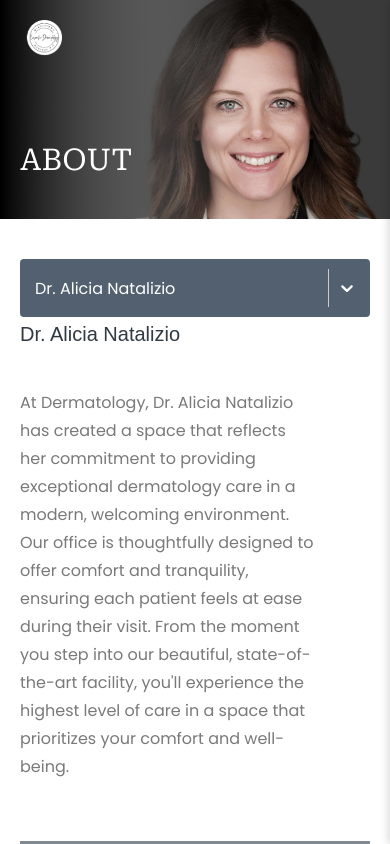
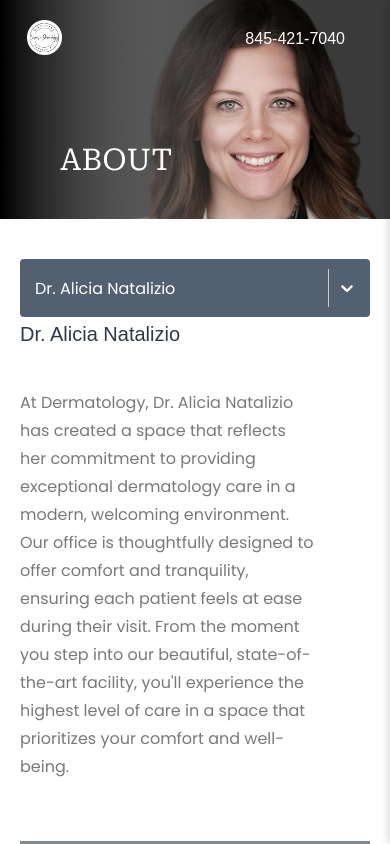
Before and after one commit to Verita-Software/dermatology, a React (Create React App) app: page /about in a window 390 px wide. Shown: the top 844 px of the page. Built offline with nearby package versions, Linux system fonts and the light colour scheme; some icons are missing; a web font is replaced by a local one.

Commit message:
changes in home page

```diff
--- a/src/components/common/Header/Header.css
+++ b/src/components/common/Header/Header.css
@@ -16,6 +16,7 @@
 .logo {
     position: absolute;
     top: 55px;
+
     margin-left: 3vw;
     display: flex;
     align-items: center;
@@ -40,9 +41,11 @@
     color: #000;
     cursor: pointer;
 }
-
-.contact.white {
+.contact.white{
     color: white;
+}
+.menu-icon.white button img{
+    filter: brightness(0) invert(1);
 }
 
 .menu-icon {
@@ -52,8 +55,7 @@
     font-size: 24px;
     margin-left: 20px;
 }
-
-.menu-icon button img {
+.menu-icon button img{
     transform: translateY(5px);
     height: 41px;
     width: 32px;
@@ -62,12 +64,11 @@
     margin: 0;
     padding: 0;
 }
-
-.hamburger-icon {
+.hamburger{
     color: #000;
 }
 
-/* RESPONSIVE BREAKPOINTS */
+
 @media (max-width: 992px) {
     .logo {
       top: 40px;
@@ -94,12 +95,9 @@
   }
 
   @media (max-width: 768px) {
-  .contact {
-    display: none;}
-  .hamburger-icon {
+    .hamburger-icon{
       font-size: 15px !important;
     }
-
     .logo {
       top: 30px;
       left: 20px;
@@ -118,6 +116,8 @@
     .contact {
       font-size: 13px;
     }
+
+
   }
 
   @media (max-width: 480px) {
@@ -126,18 +126,25 @@
       left: 15px;
     }
 
+
     .logo img {
       width: 35px;
       height: 35px;
     }
 
     .header-right {
+      /* top: 20px; */
       right: 15px;
+      /* top: 10px; */
       margin-bottom: 5px;
+
+      /* flex-direction: column; */
+      /* align-items: flex-end; */
       display: flex;
       justify-content: center;
       align-items: center;
     }
+
 
     .contact {
       font-size: 16px;
@@ -146,6 +153,6 @@
 
     .menu-icon {
       font-size: 18px;
-    margin-left: 0;
+      margin-left: 0;
   }
   }
--- a/src/components/common/Hero/Hero.css
+++ b/src/components/common/Hero/Hero.css
@@ -1,39 +1,20 @@
+
 .hero {
   position: relative;
   width: 100%;
   height: 550px;
   overflow: hidden;
 }
-/* .hero-overlay {
-  position: absolute;
-  top: 0;
-  left: 0;
-  width: 100%;
-  height: 100%;
-  background: rgba(20, 20, 20, 0.4);
-
-  z-index: 1;
-} */
 
 .hero-image,
 .hero-video {
   width: 100%;
   height: 100%;
   object-fit: cover;
-  /* object-fit: fill; */
-  /* object-fit: contain; */
-  position: center;
+  object-position: center;
 }
 
 .hero-text {
-  position: absolute;
-  top: 50%;
-  left: 80px;
-  transform: translateY(-50%);
-  color: white;
-  display: flex;
-  flex-direction: column;
-  align-items: flex-start;
   position: absolute;
   top: 50%;
   left: 80px;
@@ -50,8 +31,7 @@
   font-weight: 400;
   font-size: 96px;
   margin-top: 150px;
-  /* padding: 0px 100px; */
-  margin-left: 0px;
+  /* margin-left: 0px; */
 }
 
 .book-now {
@@ -88,7 +68,37 @@
   animation-delay: 0.5s;
 }
 
+/* Responsive Media Queries */
+@media (max-width: 2050px) {
+  .hero-text {
+    margin-left: 396px;
+  }}
+@media (max-width: 1822px) {
+  .hero-text {
+    margin-left: 228px;
+  }}
+
+@media (max-width: 1707px) {
+  .hero-text {
+    margin-left: 270px ;
+  }}
+  @media (max-width: 1561px) {
+    .hero-text {
+      margin-left: 112px;
+    }}
+  @media (max-width: 1366px) {
+    .hero-text {
+      margin-left: 50px;
+    }}
+  @media (max-width: 1242px) {
+    .hero-text {
+      margin-left: 0px;
+    }}
 @media (max-width: 1200px) {
+  .hero-text {
+    margin-left: 60px;
+  }
+
   .hero-text h1 {
     font-size: 72px;
     margin-top: 187px;
@@ -99,26 +109,20 @@
     height: 65px;
     font-size: 22px;
   }
-
-  .hero-text {
-    left: 60px !important;
-  }
 }
 
 @media (max-width: 992px) {
-  .hero{
-    height:auto ;
-    aspect-ratio: 16/9;
+  .hero {
+    height: auto;
+    aspect-ratio: 16 / 9;
   }
-  .hero-image,.hero-video{
-    width: 100%;
-    height: 100%;
-    object-fit: cover;
-    object-position: center;
+
+  .hero-text {
+    margin-left: 40px;
   }
+
   .hero-text h1 {
     font-size: 56px;
-    margin-left: 0px;
   }
 
   .book-now {
@@ -126,27 +130,20 @@
     height: 60px;
     font-size: 20px;
   }
-
-  .hero-text {
-    left: 40px;
-  }
 }
 
 @media (max-width: 768px) {
-  .hero{
-    height:auto ;
-    aspect-ratio: 16/9;
+  .hero {
+    height: auto;
+    aspect-ratio: 16 / 9;
   }
-  .hero-image,.hero-video{
-    width: 100%;
-    height: 100%;
-    object-fit: cover;
-    object-position: center;
+
+  .hero-text {
+    left: 35px;
   }
 
   .hero-text h1 {
     font-size: 42px;
-    margin-left: 0px;
   }
 
   .book-now {
@@ -154,15 +151,15 @@
     height: 27px;
     font-size: 12px;
     margin-bottom: 40px;
-
-  }
-
-  .hero-text {
-    left: 35px !important;
   }
 }
 
 @media (max-width: 480px) {
+  .hero-text {
+    left: 20px;
+    align-items: flex-start;
+  }
+
   .hero-text h1 {
     font-size: 30px;
     line-height: 1.2;
@@ -173,11 +170,6 @@
     width: 84px;
     height: 27px;
     font-size: 12px;
-    margin-bottom: 40px;
-  }
-
-  .hero-text {
-    left: 20px !important;
-    align-items: flex-start;
-  }
+    margin-bottom: 40px;
 }
+}
--- a/src/components/common/Hero/Hero.jsx
+++ b/src/components/common/Hero/Hero.jsx
@@ -1,37 +1,7 @@
-import React, { useEffect, useState } from "react";
+import React from "react";
 import './Hero.css';
 
 const Hero = ({ image, videoSrc, heading, showButton, posterImage }) => {
-  const [zoomLevel, setZoomLevel] = useState(100);
-
-  useEffect(() => {
-    const handleZoom = () => {
-      const zoom = Math.round(window.devicePixelRatio * 100);
-      setZoomLevel(zoom);
-    };
-
-    window.addEventListener("resize", handleZoom);
-    handleZoom();
-
-    return () => {
-      window.removeEventListener("resize", handleZoom);
-    };
-  }, []);
-
-  // Calculate dynamic style
-  let heroStyle = {};
-  if (zoomLevel <= 80) {
-    heroStyle = { top: '50%', left: '250px', transform: 'translateY(-50%)' };
-  } else if (zoomLevel <= 90) {
-    heroStyle = { top: '50%', left: '170px', transform: 'translateY(-50%)' };
-  }else if (zoomLevel <= 100) {
-    heroStyle = { top: '50%', left: '120px', transform: 'translateY(-50%)' };
-  } else if (zoomLevel <= 110) {
-    heroStyle = { top: '50%', left: '55px', transform: 'translateY(-50%)' };
-  } else {
-    heroStyle = { top: '50%', left: '80px', transform: 'translateY(-50%)' };
-  }
-
   return (
     <div className="hero">
       {videoSrc ? (
@@ -50,7 +20,8 @@ const Hero = ({ image, videoSrc, heading, showButton, posterImage }) => {
       ) : (
         <img src={image} alt="" className="hero-image" />
       )}
-      <div className="hero-text" style={heroStyle}>
+
+      <div className="hero-text">
         <h1>{heading}</h1>
         {showButton && <button className="book-now">BOOK NOW</button>}
       </div>
@@ -58,85 +29,4 @@ const Hero = ({ image, videoSrc, heading, showButton, posterImage }) => {
   );
 };
 
-export default Hero;
-
-
-
-
-
-
-
-
-// import React, { useEffect, useState } from "react";
-// import "./Hero.css";
-
-// const Hero = ({ image, videoSrc, heading, showButton, posterImage }) => {
-//   const [zoomFactor, setZoomFactor] = useState(1);
-
-//   useEffect(() => {
-//     const handleResize = () => {
-//       // Assuming 1920px is 100% zoom
-//       const factor = window.innerWidth / 1920;
-//       setZoomFactor(factor);
-//     };
-
-//     window.addEventListener("resize", handleResize);
-//     handleResize(); // initial call
-
-//     return () => window.removeEventListener("resize", handleResize);
-//   }, []);
-
-//   // Dynamic style based on zoom
-//   const heroTextStyle = {
-//     top: `${50 * zoomFactor}%`,
-//     left: `${80 * zoomFactor}px`,
-//     transform: `translateY(-50%)`,
-//   };
-
-//   return (
-//     <div className="hero">
-//       {videoSrc ? (
-//         <video
-//           className="hero-video"
-//           autoPlay
-//           loop
-//           muted
-//           playsInline
-//           preload="auto"
-//           poster={posterImage}
-//         >
-//           <source src={videoSrc} type="video/mp4" />
-//           Your browser does not support the video tag.
-//         </video>
-//       ) : (
-//         <img src={image} alt="" className="hero-image" />
-//       )}
-//       <div className="hero-text" style={heroTextStyle}>
-//         <h1>{heading}</h1>
-//         {showButton && <button className="book-now">BOOK NOW</button>}
-//       </div>
-//     </div>
-//   );
-// };
-
-// export default Hero;
-
-
-// import React from "react";
-// import './Hero.css';
-
-// const Hero = ({ image, heading, showButton }) => {
-//   return (
-//     <div className="hero">
-//       <img src={image} alt="" className="hero-image"/>
-//       <div className="hero-text">
-//         <h1>{heading}</h1>
-//         {showButton && (
-//           <button className="book-now">BOOK NOW</button>
-//         )}
-//       </div>
-//     </div>
-//   );
-// };
-
-// export default Hero;
+export default Hero;
```
Lines whose indentation alone changed are shown as unchanged.
